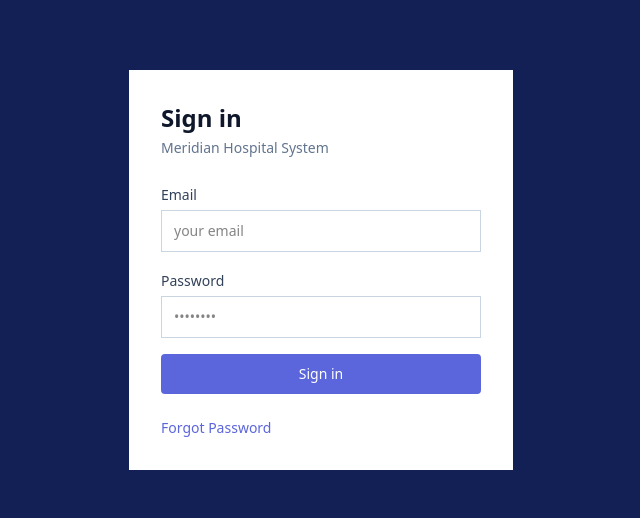
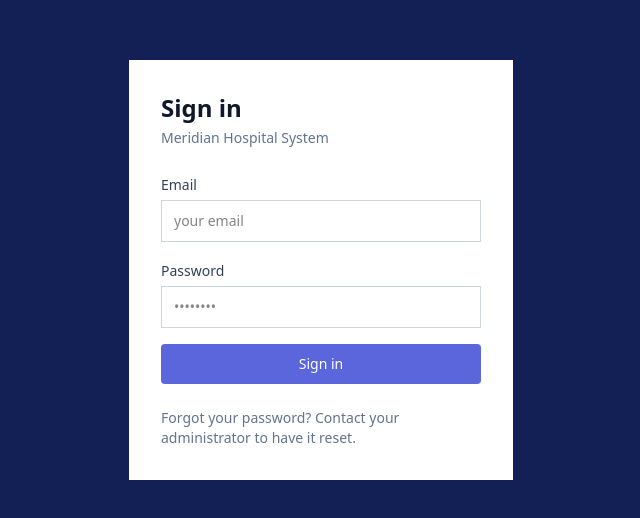
Before and after one commit to Jkosencha/Meridian-hospital-management-system, a React (Vite) app: page /login in a window 1280 px wide. Shown: the part 130-648 px from the top of the page, without its empty margins (319-959 px from the left). Built offline with nearby package versions, Linux system fonts and the light colour scheme; no server answers.

Commit message:
Replace dead forgot-password link with admin contact note

```diff
--- a/src/pages/Login.jsx
+++ b/src/pages/Login.jsx
@@ -59,8 +59,8 @@ export default function Login() {
           </button>
         </form>
 
-        <p className="mt-6 text-sm font-medium text-brand-accent">
-           Forgot Password
+        <p className="mt-6 text-sm text-slate-500">
+          Forgot your password? Contact your administrator to have it reset.
         </p>
       </div>
     </div>
```
